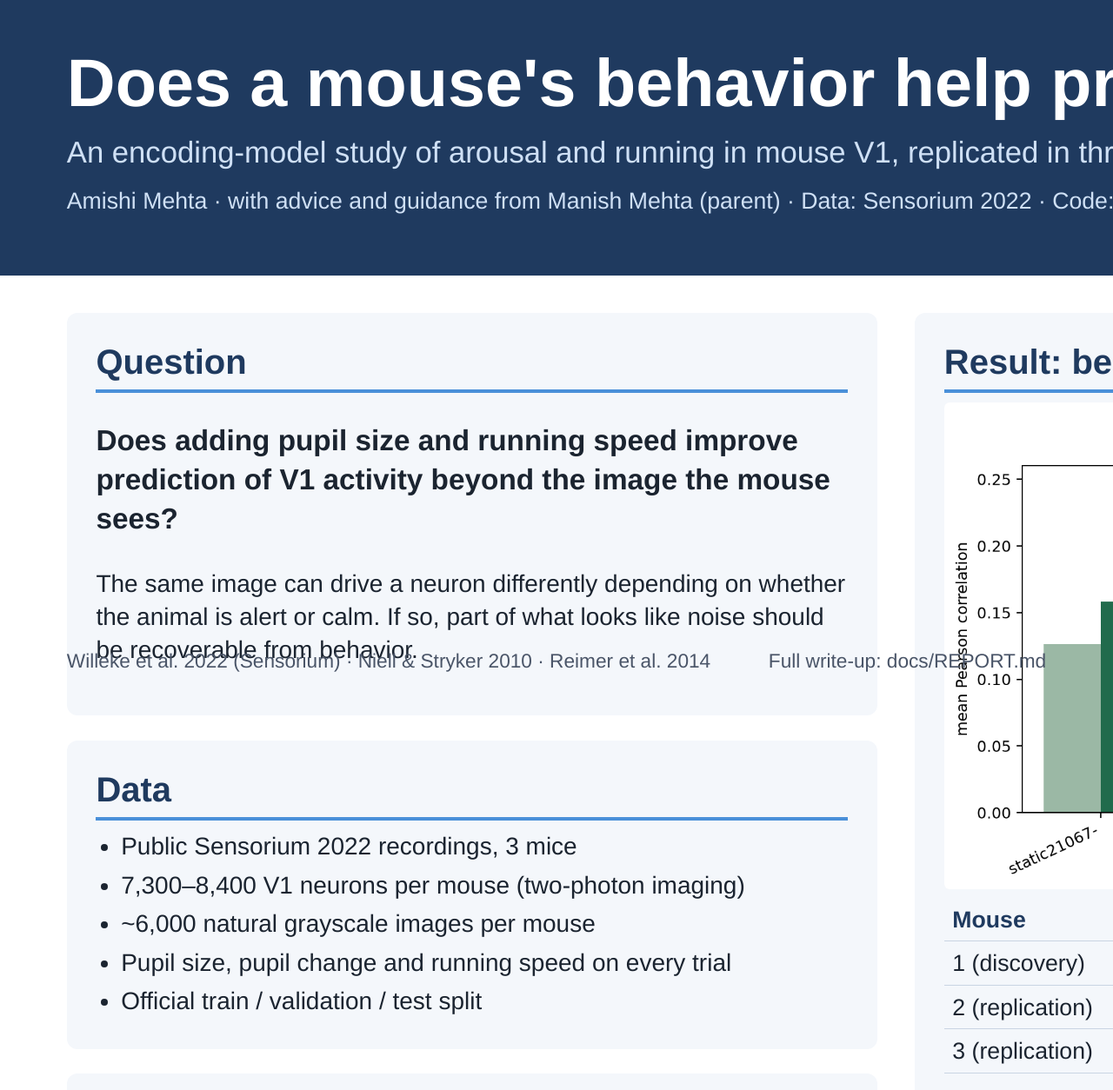
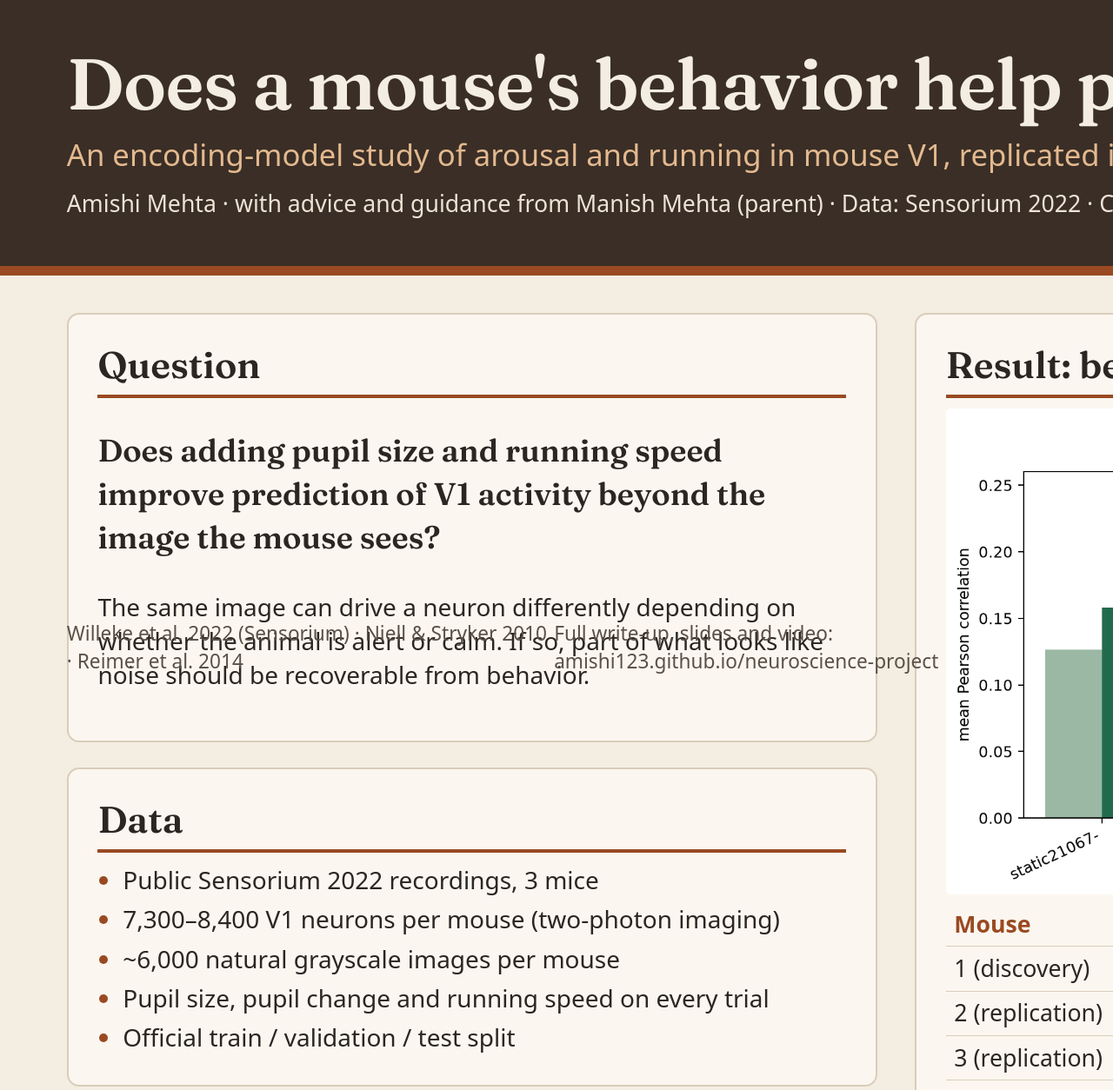
Before and after one commit to AmishI123/neuroscience-project, a plain HTML site: page poster/poster.html in a window 1280 px wide. Shown: the top 1254 px of the page at 87% size. Drawn offline with Linux system fonts and the light colour scheme.

Commit message:
restyle poster to match the portfolio; give the report the portfolio's headings and accent
Co-Authored-By: Claude Opus 5.5 <noreply@anthropic.com>
Claude-Session: https://claude.ai/code/session_01MzR96vXmdPCL5gQ6EeUb14

```diff
--- a/poster/poster.html
+++ b/poster/poster.html
@@ -2,27 +2,27 @@
 <html lang="en"><head><meta charset="utf-8">
 <title>Poster: Behavior and Mouse Visual Cortex</title>
 <style>
+@font-face{font-family:'Fraunces';src:url('../portfolio/website/assets/fraunces-normal.woff2') format('woff2');font-weight:300 700}
 @page{size:36in 24in;margin:0}
 *{box-sizing:border-box}
-body{margin:0;width:36in;height:24in;font-family:Helvetica,Arial,sans-serif;color:#1b2430;background:#fff;font-size:21pt;line-height:1.35}
-header{background:#1f3a5f;color:#fff;padding:.55in .8in;height:3.3in}
-h1{margin:0;font-size:58pt;line-height:1.1}
-.sub{font-size:26pt;margin-top:.15in;color:#cfe0f5}
-.by{font-size:20pt;margin-top:.15in;color:#cfe0f5}
+body{margin:0;width:36in;height:24in;font-family:system-ui,-apple-system,"Segoe UI",Helvetica,Arial,sans-serif;color:#2B2622;background:#F3EDE2;font-size:21pt;line-height:1.38}
+header{background:#3A2E26;color:#F3EDE2;padding:.55in .8in;height:3.3in;border-bottom:.12in solid #9A4A22}
+h1{margin:0;font-family:'Fraunces',Georgia,serif;font-weight:600;font-size:62pt;line-height:1.05;letter-spacing:-.01em}
+.sub{font-size:26pt;margin-top:.15in;color:#E3B98F}
+.by{font-size:20pt;margin-top:.15in;color:#ECE4D5}
 main{display:grid;grid-template-columns:1fr 1.45fr 1fr;gap:.45in;padding:.45in .8in;height:19.7in}
-section{background:#f4f7fb;border-radius:12px;padding:.3in .35in;margin-bottom:.3in}
-h2{margin:0 0 .12in;font-size:30pt;color:#1f3a5f;border-bottom:4px solid #4a90d9;padding-bottom:.05in}
+section{background:#FBF7F0;border:2px solid #D9CDBA;border-radius:14px;padding:.3in .35in;margin-bottom:.3in}
+h2{margin:0 0 .12in;font-family:'Fraunces',Georgia,serif;font-weight:600;font-size:32pt;color:#2B2622;border-bottom:4px solid #9A4A22;padding-bottom:.05in}
 .col{display:flex;flex-direction:column}
-img{width:100%;display:block;border-radius:6px}
+img{width:100%;display:block;border-radius:6px;background:#fff}
 table{width:100%;border-collapse:collapse;font-size:20pt;margin:.1in 0}
-th,td{padding:.07in .1in;text-align:right;border-bottom:1px solid #c9d4e3}
+th,td{padding:.07in .1in;text-align:right;border-bottom:1px solid #D9CDBA}
 th:first-child,td:first-child{text-align:left}
-th{color:#1f3a5f}
-.big{font-size:44pt;font-weight:700;color:#1f3a5f;line-height:1}
-.q{font-size:25pt;font-weight:600}
-ul{margin:.05in 0 0 .3in;padding:0}li{margin-bottom:.07in}
-.note{font-size:17pt;color:#4a5568}
-footer{position:absolute;bottom:.25in;left:.8in;right:.8in;font-size:17pt;color:#4a5568;display:flex;justify-content:space-between}
+th{color:#9A4A22}
+.q{font-family:'Fraunces',Georgia,serif;font-size:27pt;font-weight:600}
+ul{margin:.05in 0 0 .3in;padding:0}li{margin-bottom:.07in}li::marker{color:#9A4A22}
+.note{font-size:17pt;color:#5A5047}
+footer{position:absolute;bottom:.25in;left:.8in;right:.8in;font-size:17pt;color:#5A5047;display:flex;justify-content:space-between}
 </style></head><body>
 <header>
 <h1>Does a mouse's behavior help predict its visual cortex?</h1>
@@ -61,5 +61,5 @@ footer{position:absolute;bottom:.25in;left:.8in;right:.8in;font-size:17pt;color:
 <ul><li>Behavioral state carries real information about V1 activity</li><li>Which signal matters (pupil or running) depends on the animal</li><li>Three mice are a replication, not a population estimate</li><li>Predictive, not causal</li><li>Trial order in this release is shuffled, so timing was not testable</li></ul></section>
 </div>
 </main>
-<footer><span>Willeke et al. 2022 (Sensorium) · Niell &amp; Stryker 2010 · Reimer et al. 2014</span><span>Full write-up: docs/REPORT.md</span></footer>
+<footer><span>Willeke et al. 2022 (Sensorium) · Niell &amp; Stryker 2010 · Reimer et al. 2014</span><span>Full write-up, slides and video: amishi123.github.io/neuroscience-project</span></footer>
 </body></html>
```
Also changed, not shown: poster/poster.png, 4 other files.
